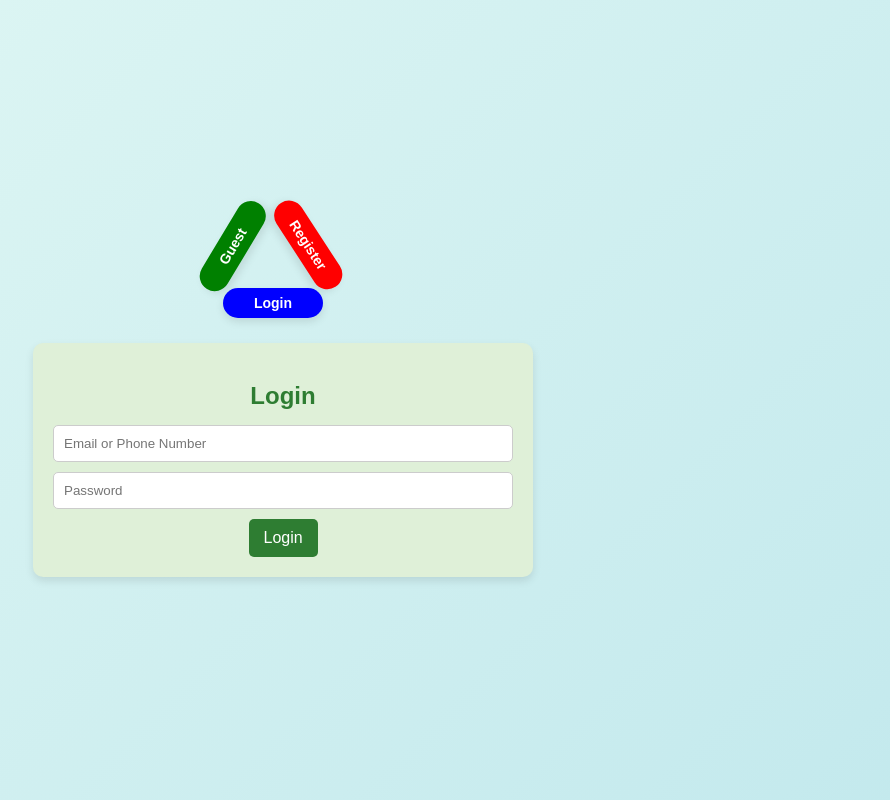
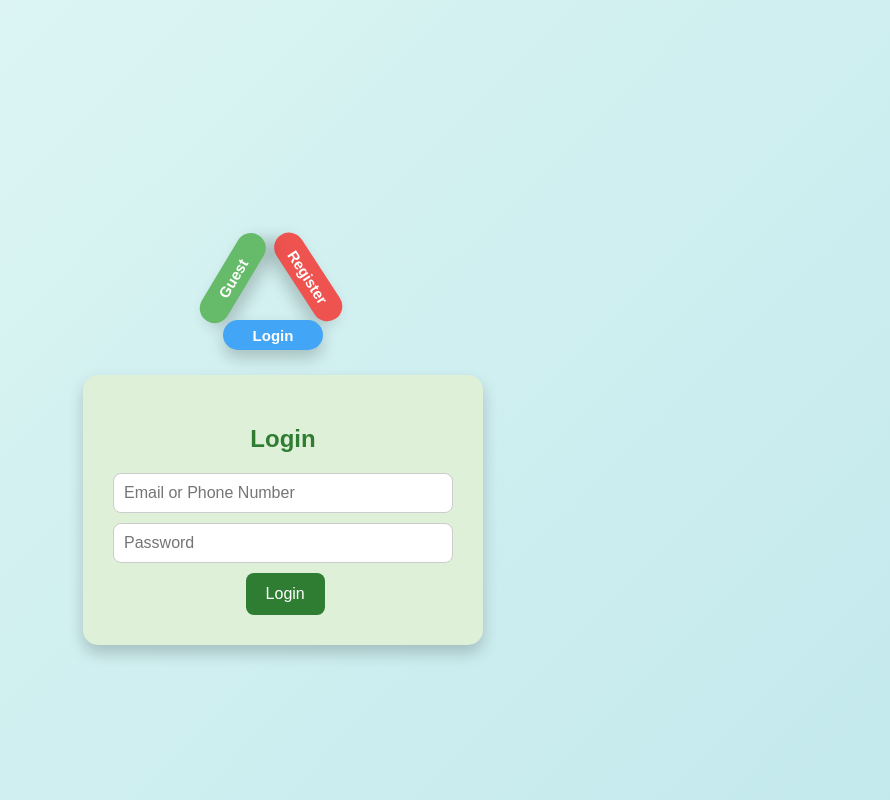
Before and after one commit to UselessShyt/Eco-Waste-System, a PHP site: page /HTML/login.html in a window 1280 px wide. Shown: the whole page, without its empty margins (357-1247 px from the left). Run offline with PHP 8.4, Linux system fonts and the light colour scheme.

Commit message:
modify the css the button font size and shape size change the background style, adjust the triangle margin top high

```diff
--- a/CSS/login.css
+++ b/CSS/login.css
@@ -4,7 +4,6 @@ body {
     align-items: center;
     height: 100vh;
     margin: 0;
-    background-color: #e0f7f4;
     background: linear-gradient(135deg, #e0f7f4, #c3e9ed);
     font-family: 'Arial', sans-serif;
 }
@@ -15,12 +14,16 @@ body {
     align-items: center;
     justify-content: center;
     gap: 20px;
+    max-width: 600px;
+    width: 100%;
 }
 
 .triangle-container {
     position: relative;
     width: 200px;
     height: 100px;
+    margin-top: 100px;
+
 }
 
 .rectangle {
@@ -30,22 +33,22 @@ body {
     justify-content: center;
     align-items: center;
     color: white;
-    font-size: 14px;
+    font-size: 15px;
     font-weight: bold;
     position: absolute;
     cursor: pointer;
     transform-origin: bottom center;
     border-radius: 20px;
-    box-shadow: 0 4px 8px rgba(0, 0, 0, 0.1);
+    box-shadow: 0 8px 16px rgba(0, 0, 0, 0.2);
     transition: transform 0.3s, background-color 0.3s, top 0.3s, left 0.3s;
 }
 
 .rectangle:hover {
-    background-color: #4caf50;
+    background-color: #66bb6a;
 }
 
 .red {
-    background-color: red;
+    background-color: #ef5350;
     transform: rotate(57deg);
     top: -35%;
     left: 49%;
@@ -53,7 +56,7 @@ body {
 }
 
 .blue {
-    background-color: blue;
+    background-color: #42a5f5;
     transform: rotate(0deg);
     top: 65%;
     left: 20%;
@@ -61,7 +64,7 @@ body {
 }
 
 .green {
-    background-color: green;
+    background-color: #66bb6a;
     transform: rotate(301deg);
     top: 51%;
     left: 12%;
@@ -70,25 +73,32 @@ body {
 
 .form-container {
     background-color: #dff0d8;
-    padding: 20px;
-    border-radius: 10px;
-    box-shadow: 0 4px 8px rgba(0, 0, 0, 0.1);
+    padding: 30px;
+    border-radius: 15px;
+    box-shadow: 0 8px 16px rgba(0, 0, 0, 0.2);
     display: none;
     /* Initially hidden */
     flex-direction: column;
     align-items: center;
     box-sizing: border-box;
-    max-width: 500px;
+    max-width: 400px;
+    width: 100%;
+    transition: all 0.3s ease-in-out;
+    transform: scale(0.95);
+    opacity: 0;
     top: 20%;
 }
 
 .form-container.active {
     display: flex;
+    opacity: 1;
+    transform: scale(1);
 }
 
 .form-container h2 {
     color: #2e7d32;
-    margin-bottom: 15px;
+    margin-bottom: 20px;
+    font-size: 24px;
 }
 
 
@@ -99,27 +109,25 @@ body {
     padding: 10px;
     margin-bottom: 10px;
     border: 1px solid #ccc;
-    border-radius: 5px;
+    border-radius: 8px;
     box-sizing: border-box;
+    font-size: 16px;
+    transition: border-color 0.3 ease;
 }
 
 .form-container button {
     background-color: #2e7d32;
     color: white;
-    padding: 10px 15px;
+    padding: 12px 20px;
     border: none;
-    border-radius: 5px;
+    border-radius: 8px;
     cursor: pointer;
     font-size: 16px;
-    margin-left: 42.5%;
+    margin-left: 39%;
+    transition: background-color 0.3s ease, transform 0.2s ease;
 }
 
 .form-container button:hover {
     background-color: #388e3c;
+    transform: translateY(-2px);
 }
-
-.leaf-icon {
-    width: 50px;
-    height: 50px;
-    margin-top: 10px;
-}
```
